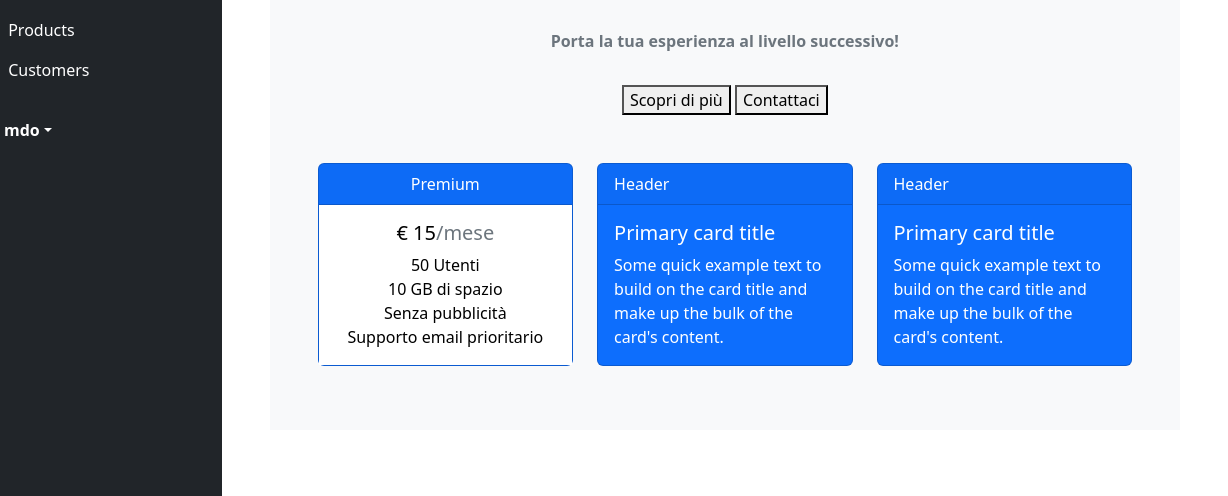
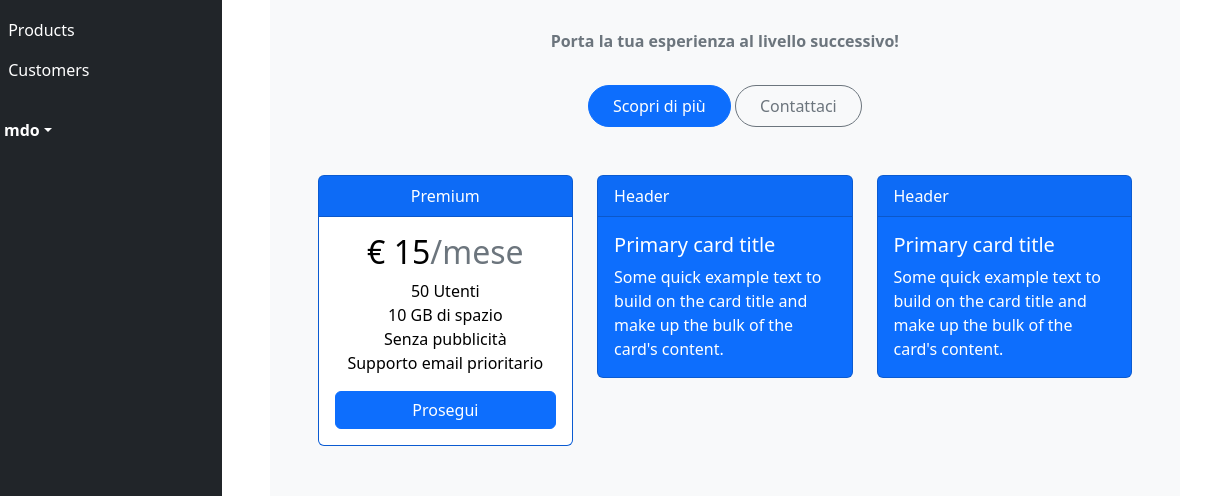
Before and after one commit to gianluigiricciolio/html-css-bootstrap-dashboard, a plain HTML site: page index.html in a window 1280 px wide. Shown: the part 195-691 px from the top of the page, 52-1280 px from the left. Drawn offline with nearby package versions, Linux system fonts and the light colour scheme.

Commit message:
[UPD] styled card

```diff
--- a/index.html
+++ b/index.html
@@ -9,7 +9,7 @@
 </head>
 <body>
     <!-- viewport -->
-    <div class="vh-100 vw-100">
+    <div class="vh-100 vw-100 overflow-auto">
         <header>
             <!-- bootstrap navbar component -->
             <nav class="navbar navbar-expand-lg bg-body-tertiary d-md-none" data-bs-theme="dark">
@@ -38,10 +38,10 @@
             </nav>
         </header>
 
-        <main class="d-flex" >
+        <main class="d-flex h-100" >
 
             <!-- sidebar -->
-            <div class="d-none d-md-flex vh-100 flex-column flex-shrink-0 p-3 text-white bg-dark">
+            <div class="d-none d-md-flex h-100 flex-column flex-shrink-0 p-3 text-white bg-dark">
                 <a href="/" class="d-flex align-items-center mb-3 mb-md-0 me-md-auto text-white text-decoration-none">
                   <span class="fs-4 text-center">Bootstrap Dashboard</span>
                 </a>
@@ -95,7 +95,7 @@
 
             <!-- container principale per tutte le pagine -->
             <div class="p-5 overflow-auto">
-              <div class="container p-5 bg-light">
+              <div class="container p-5 bg-light w-100 rounded">
                 <div class="row gap-5 gap-lg-0">
 
                   <div class="col-12">
@@ -104,22 +104,24 @@
                       <p>Scegli tra le nostre opzioni di abbonamento e goditi funzionalità esclusive e performance migliori.</p>
                       <p class="fw-bold text-secondary">Porta la tua esperienza al livello successivo!</p>
                       <div class="btns">
-                        <button>Scopri di più</button>
-                        <button>Contattaci</button>
+                        <button class="btn btn-primary py-2 px-4 rounded-5" >Scopri di più</button>
+                        <button type="button" class="btn btn-outline-secondary py-2 px-4 rounded-5">Contattaci</button>
+
                       </div>
                     </div>
                   </div>
                   <div class="col-12 col-lg-4">
-                    <div class="card text-bg-primary mb-3 text-center">
+                    <div class="card text-bg-primary mb-3 text-center overflow-hidden">
                       <div class="card-header">Premium</div>
                       <div class="card-body d-flex flex-column bg-white text-black">
-                        <h5 class="card-title text-secondary"><span class="strong text-black">&euro; 15</span>/mese</h5>
+                        <h2 class="card-title text-secondary"><span class="strong text-black">&euro; 15</span>/mese</h2>
 
                         <div>50 Utenti</div>
                         <div>10 GB di spazio</div>
                         <div>Senza pubblicità</div>
                         <div>Supporto email prioritario</div>
 
+                        <div class="btn btn-primary mt-3">Prosegui</div>
 
                       </div>
                     </div>
```
